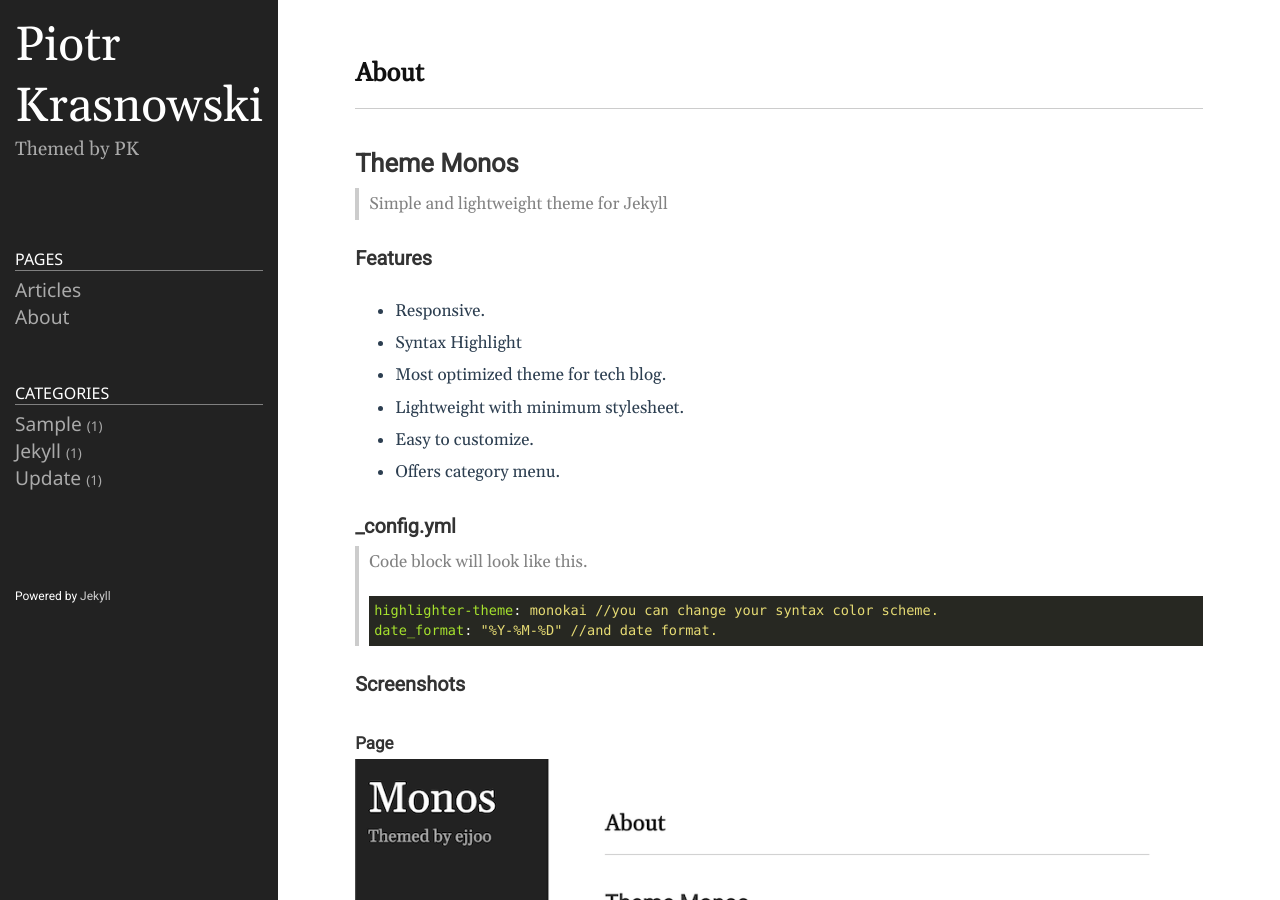
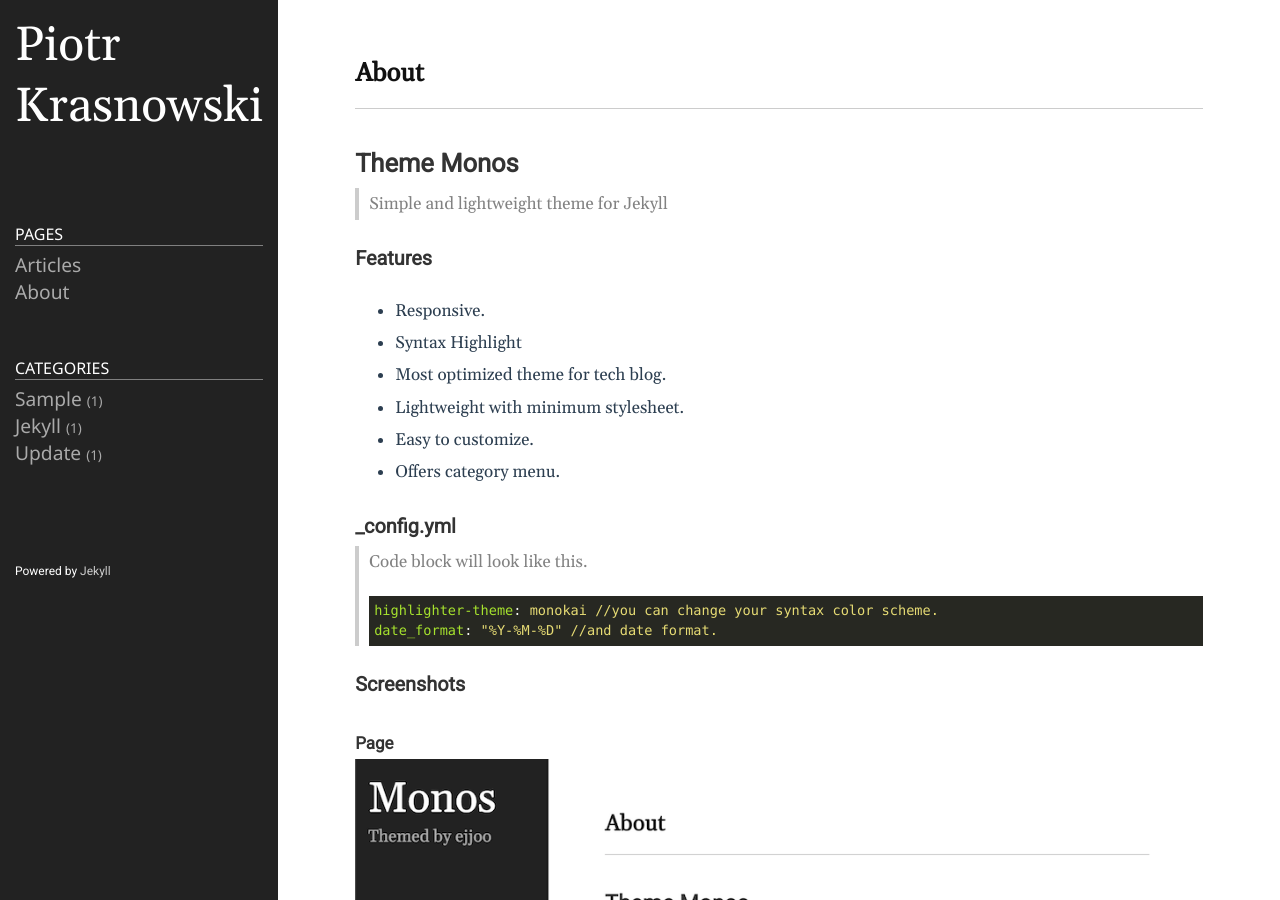
Before and after one commit to PiotrKrasnowski/piotrkrasnowski.github.io, a Jekyll site: the page built from README.md, in a window 1280 px wide and 900 px high. Built offline with Jekyll 4.4.1, drawn with Linux system fonts in a browser that asks for light colours.

Commit message:
Update _config.yml

```diff
--- a/_config.yml
+++ b/_config.yml
@@ -21,7 +21,6 @@
 title: Piotr Krasnowski
 email: p.g.krasnowski@gmail.com
 description: >- # this means to ignore newlines until "baseurl:"
-  Themed by PK
 # baseurl: "/" # the subpath of your site, e.g. /blog
 # url: "http://ejjoo.github.io" # the base hostname & protocol for your site, e.g. http://example.com
 github_username: PiotrKrasnowski
```
